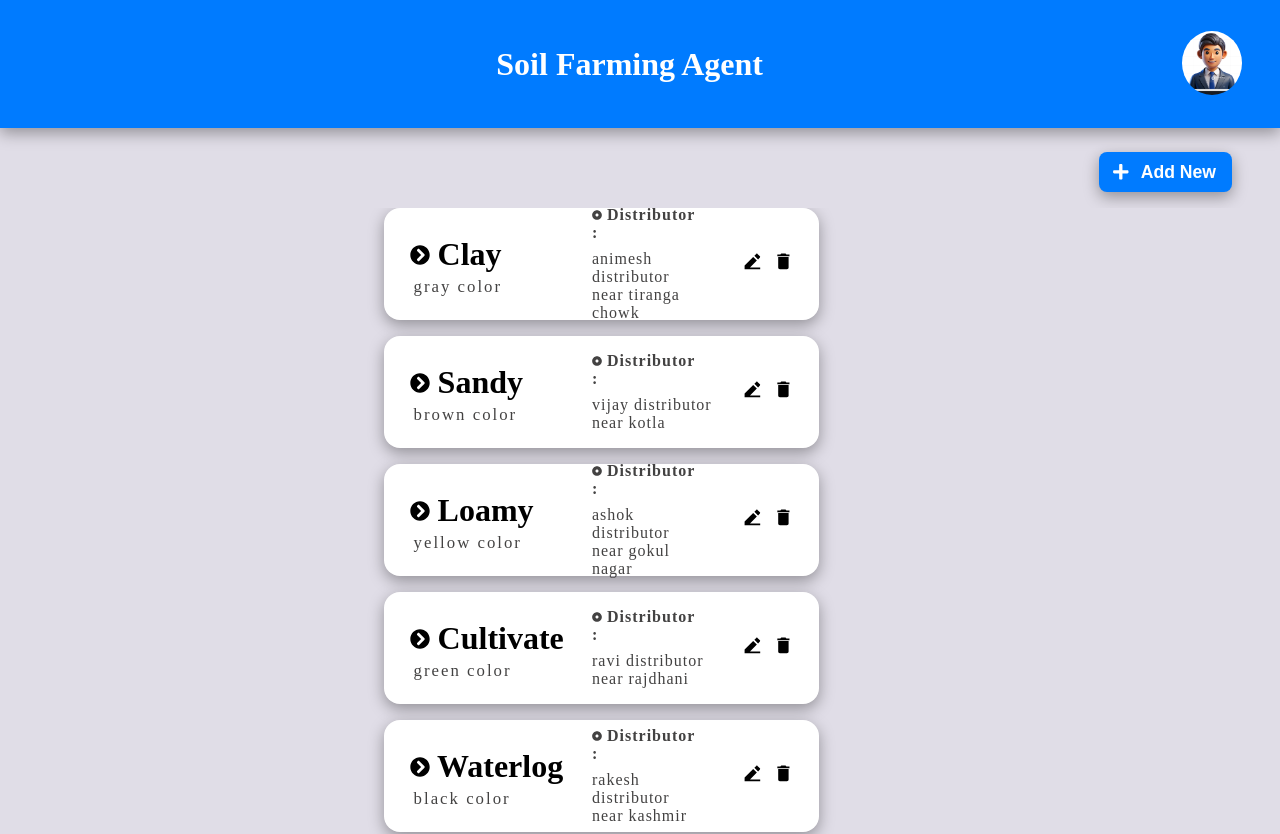
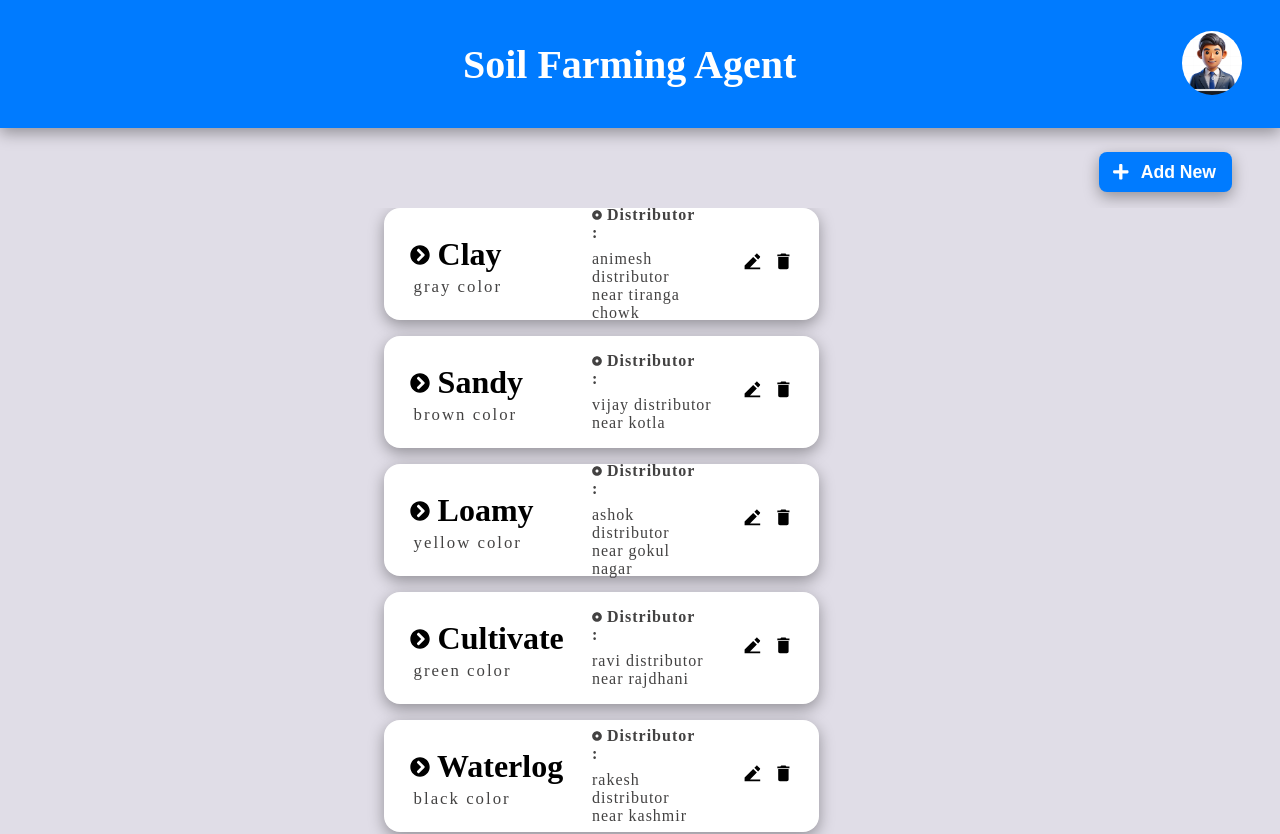
Before and after one commit to ZeeshanSk07/Soil-Farming-Agent, a React (Create React App) app in the folder client/: page /admin in a window 1280 px wide. Shown: the top 834 px of the page. Built offline with nearby package versions, Linux system fonts and the light colour scheme.

Commit message:
head updated

```diff
--- a/client/src/components/Dashboard/Dashboard.css
+++ b/client/src/components/Dashboard/Dashboard.css
@@ -4,6 +4,8 @@
     padding: 0;
     margin: 0;
     overflow-x: hidden;
+    overflow-y:visible;
+    scrollbar-width: none;
 }
 body{
     width: 100vw;
--- a/client/src/components/Dashboard/Navbar.css
+++ b/client/src/components/Dashboard/Navbar.css
@@ -19,7 +19,7 @@ nav {
 }
 
 nav h1{
-    font-size: 2rem;
+    font-size: 2.5rem;
     color:#ffffff;
     text-transform: capitalize;
     margin-left: 11rem;
```
